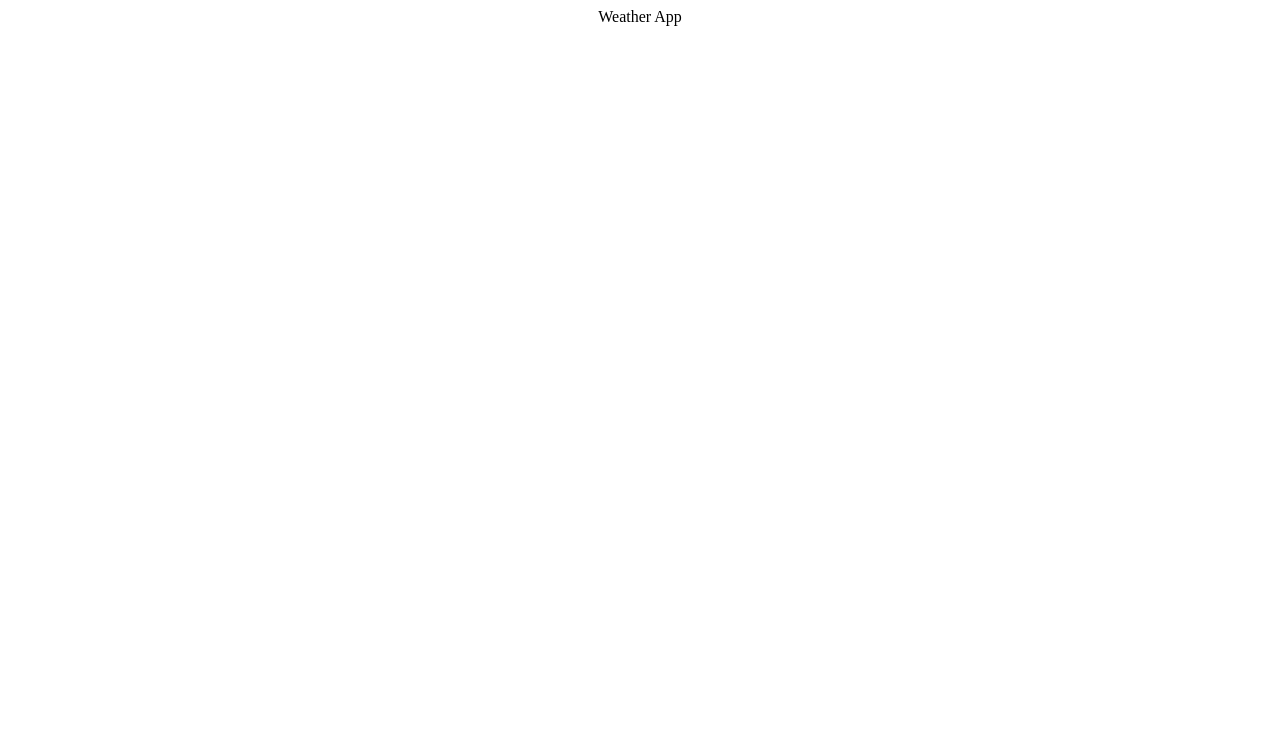
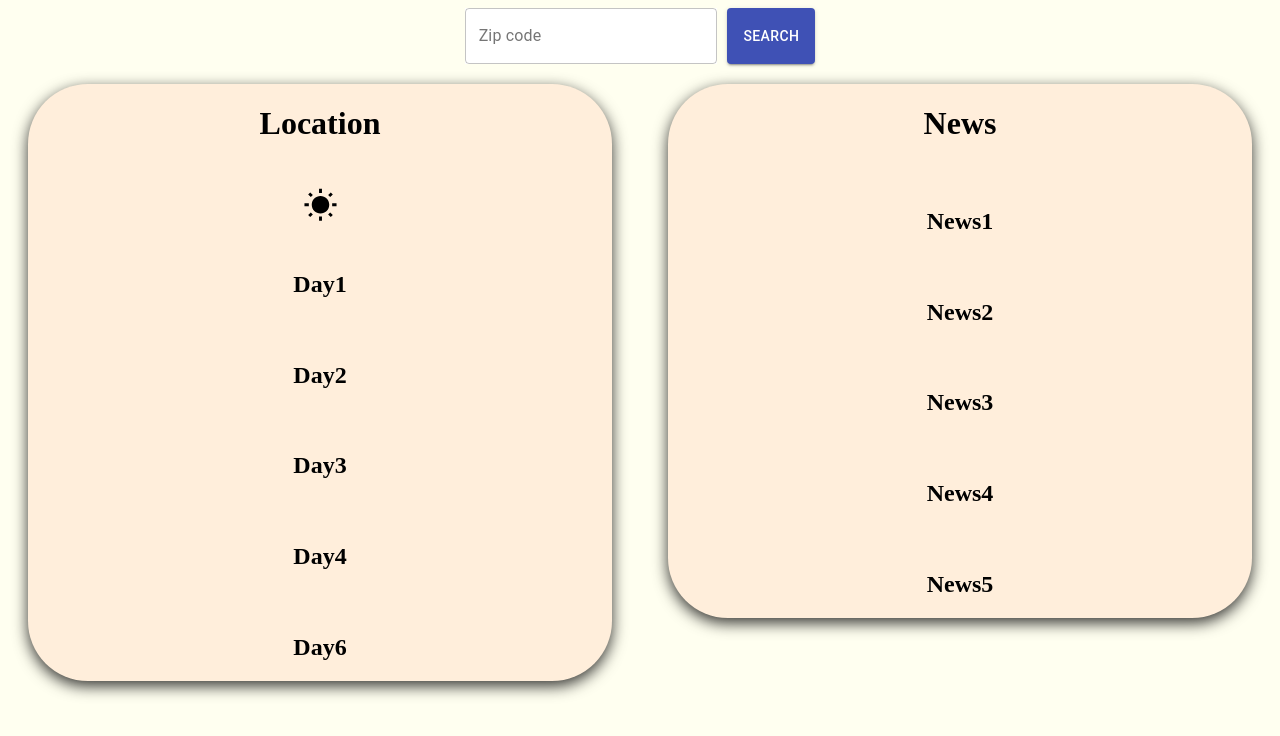
Before and after one commit to ty-donovan/ReactWeatherApp, a React (Create React App) app in the folder react-weather-app/: page / in a window 1280 px wide. Shown: the top 736 px of the page. Built offline with nearby package versions, Linux system fonts and the light colour scheme; the HTML template or start-up script is replaced by a standard one.

Commit message:
done for the day, created basic layout and error capability for weather app search bar

```diff
--- a/react-weather-app/src/App.js
+++ b/react-weather-app/src/App.js
@@ -1,11 +1,11 @@
 import React from 'react';
+import "./styles.css";
+import UI from './UI';
 
 function App() {
   return (
-    <div style={{ textAlign: 'center' }}>
-      <header>
-        Weather App
-      </header>
+    <div className='app'>
+      <UI />
     </div>
   );
 }
--- /dev/null
+++ b/react-weather-app/src/UI.js
@@ -0,0 +1,61 @@
+import React from 'react';
+import { Grid } from '@material-ui/core';
+import './styles.css';
+import WeatherUI from './weatherUI';
+import NewsUI from './newsUI';
+import { TextField, Button } from '@material-ui/core';
+import { useState } from 'react';
+
+export default function UI() {
+    const [zipCode, setZipCode] = useState(''); // zip code
+    const [hiddenZip, setHiddenZip] = useState(''); // hidden zip code
+    const [error, setError] = useState(""); // error
+
+    const handleZipCodeOnEnter = e => {
+        if (e.key === 'Enter' || e.type === 'click') {
+            const text = e.target.value.trim();
+            if (text.length === 5 && !isNaN(text)) {
+                setZipCode(text);
+            } else {
+                setError("true");
+            }
+        }
+    }
+
+    const handleHiddenZip = e => {
+        setError("");
+        setHiddenZip(e.target.value);
+    }
+
+    const handleZipCodeOnClick = e => {
+        setZipCode(hiddenZip);
+    }
+
+    const buttonStyle = {
+        height: '100%',
+        marginLeft: '10px',
+      };
+
+
+    return (
+        <div>
+            <div className='navbar-wrapper'>
+                <div className='navbar'>
+                    <TextField fullWidth error={error} label="Zip code" variant="outlined" onKeyDown={handleZipCodeOnEnter} onChange={handleHiddenZip}/>
+                </div>
+                <div>
+                    <Button style={buttonStyle} variant="contained" color="primary" onClick={handleZipCodeOnClick}>Search</Button>
+                </div>
+                <p>{zipCode}</p>
+            </div>
+            <Grid container spacing={2}>
+                <Grid item xs={6}>
+                    <WeatherUI zip={zipCode}/>
+                </Grid>
+                <Grid item xs={6}>
+                    <NewsUI />
+                </Grid>
+            </Grid>
+        </div>
+    )
+}
--- /dev/null
+++ b/react-weather-app/src/newsUI.js
@@ -0,0 +1,30 @@
+import React from 'react';
+import { Grid } from '@material-ui/core';
+import './styles.css';
+
+export default function NewsUI() {
+    return (
+        <div className='ui'>
+            <Grid container spacing={3}>
+                <Grid item xs={12}>
+                    <h1>News</h1>
+                </Grid>
+                <Grid item xs={12}>
+                    <h2>News1</h2>
+                </Grid>
+                <Grid item xs={12}>
+                    <h2>News2</h2>
+                </Grid>
+                <Grid item xs={12}>
+                    <h2>News3</h2>
+                </Grid>
+                <Grid item xs={12}>
+                    <h2>News4</h2>
+                </Grid>
+                <Grid item xs={12}>
+                    <h2>News5</h2>
+                </Grid>
+            </Grid>
+        </div>
+    )
+}
--- /dev/null
+++ b/react-weather-app/src/styles.css
@@ -0,0 +1,26 @@
+body {
+    background-color: #fffff0;
+}
+
+.app {
+    text-align: center;
+}
+
+.navbar-wrapper {
+    display: flex;
+    justify-content: center;
+}
+
+.navbar {
+    background-color: white;
+    width: 20%;
+}
+
+.ui {
+    margin: 20px;
+    display: flex;
+    justify-content: center;
+    background-color: #ffeedb;
+    border-radius: 60px;
+    box-shadow: 0 5px 15px rgba(0, 0, 0, 0.8);
+}
--- a/react-weather-app/src/weatherUI.js
+++ b/react-weather-app/src/weatherUI.js
@@ -0,0 +1,42 @@
+import React from 'react';
+import { Grid } from '@material-ui/core';
+import './styles.css';
+import WbSunnyIcon from '@mui/icons-material/WbSunny';
+import WbCloudyIcon from '@mui/icons-material/WbCloudy';
+import ThunderstormIcon from '@mui/icons-material/Thunderstorm';
+import WaterDropIcon from '@mui/icons-material/WaterDrop'; // rain
+import AcUnitIcon from '@mui/icons-material/AcUnit';
+import AirIcon from '@mui/icons-material/Air';
+import Brightness4Icon from '@mui/icons-material/Brightness4'; // partly cloudy
+
+export default function WeatherUI( zip ) {
+
+
+    return (
+        <div className='ui'>
+            <Grid container spacing={3}>
+                <Grid item xs={12}>
+                    <h1>Location</h1>
+                </Grid>
+                <Grid item xs={12}>
+                    <WbSunnyIcon fontSize="large"/>
+                </Grid>
+                <Grid item xs={12}>
+                    <h2>Day1</h2>
+                </Grid>
+                <Grid item xs={12}>
+                    <h2>Day2</h2>
+                </Grid>
+                <Grid item xs={12}>
+                    <h2>Day3</h2>
+                </Grid>
+                <Grid item xs={12}>
+                    <h2>Day4</h2>
+                </Grid>
+                <Grid item xs={12}>
+                    <h2>Day6</h2>
+                </Grid>
+            </Grid>
+        </div>
+    )
+}
```
Also changed, not shown: react-weather-app/package.json (+8 -1 lines), react-weather-app/src/navbar.js (deleted), react-weather-app/src/newUI.js (deleted), 2 other files (tests, documents, lock files or other folders).
